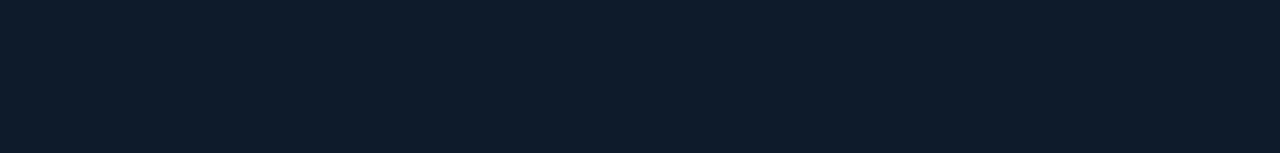
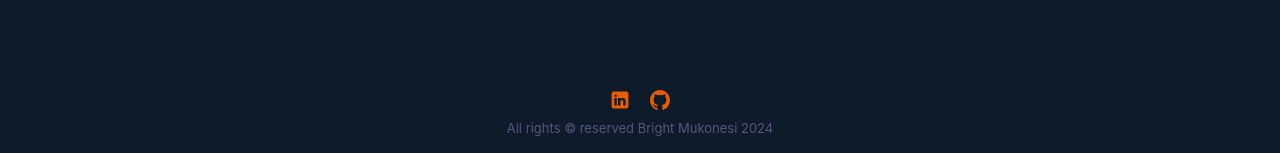
Before and after one commit to Brightmuk/Portfolio, a React (Create React App) app: page / in a window 1280 px wide. Shown: the part 644-797 px from the top of the page. Built offline with nearby package versions, Linux system fonts and the light colour scheme.

Commit message:
Adding footer

```diff
--- a/src/App.js
+++ b/src/App.js
@@ -1,8 +1,9 @@
 import './css/App.css';
-import Clock from './Clock';
+import Clock from './components/Clock';
 import React, { useRef, useEffect, useState } from 'react';
 import "./fonts/DS-DIGI.TTF";
 import PastComponent from './components/PastComponent';
+import Footer from './components/Footer';
 
 function App() {
   const scrollContainerRef = useRef(null);
@@ -26,7 +27,7 @@
   };
 
   useEffect(() => {
-    // scrollToDiv(1);
+    scrollToDiv(1);
   }, []);
 
 
@@ -62,6 +63,7 @@
         <button onClick={() => scrollToPage(2)} style={{ opacity: currentPage === 2 ? 1 : 0.3, fontSize: currentPage === 2 ? 16 : 12 }}>PROJECTS</button>
         <button onClick={() => scrollToPage(3)} style={{ opacity: currentPage === 3 ? 1 : 0.3, fontSize: currentPage === 3 ? 16 : 12 }}>CONTACT</button>
       </div>
+      <Footer/>
     </div>
   );
 }
--- /dev/null
+++ b/src/components/Footer.js
@@ -0,0 +1,20 @@
+import '../css/Footer.css';
+import linkedIn from '../svg/linkedin.svg';
+import github from '../svg/github.svg';
+
+
+export default function Footer(){
+    const currentDate = new Date();
+    return(
+        <div className='footer'>
+            <div className='socials'>
+            <img src={linkedIn} alt="Linkedin"></img>
+            <img src={github} alt="Linkedin"></img>
+            </div>
+            <div className='rights'>
+                All rights © reserved Bright Mukonesi {currentDate.getFullYear()}
+            </div>
+
+        </div>
+    )
+}
--- /dev/null
+++ b/src/css/Footer.css
@@ -0,0 +1,26 @@
+.footer{
+    position: absolute;
+    bottom: 0;
+    width: 100%;
+    display: flex;
+    justify-content: center;
+    flex-direction: column;
+    align-items: center;
+    margin: 0 20px;
+    padding: 20px;
+
+    background-color: #0d1b2a;
+}
+.footer .socials{
+    display: flex;
+    justify-content: space-between;
+    width: 60px;
+}
+.footer .socials img{
+    height: 20px;
+}
+.footer .rights{
+    color: rgb(86, 86, 118);
+    font-size: 13px;
+    margin-top: 10px;
+}
```
Also changed, not shown: src/svg/github.svg (added), src/svg/linkedin.svg (added).
